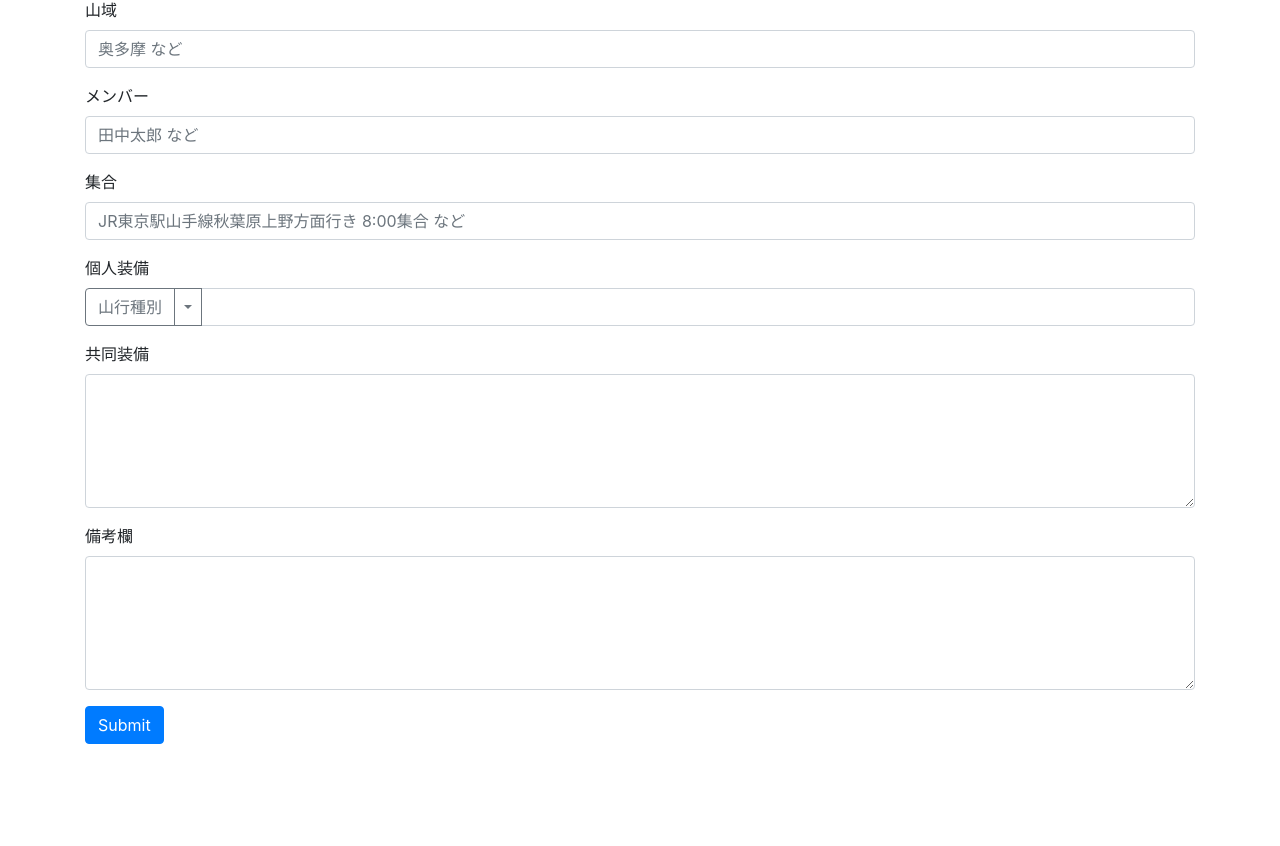
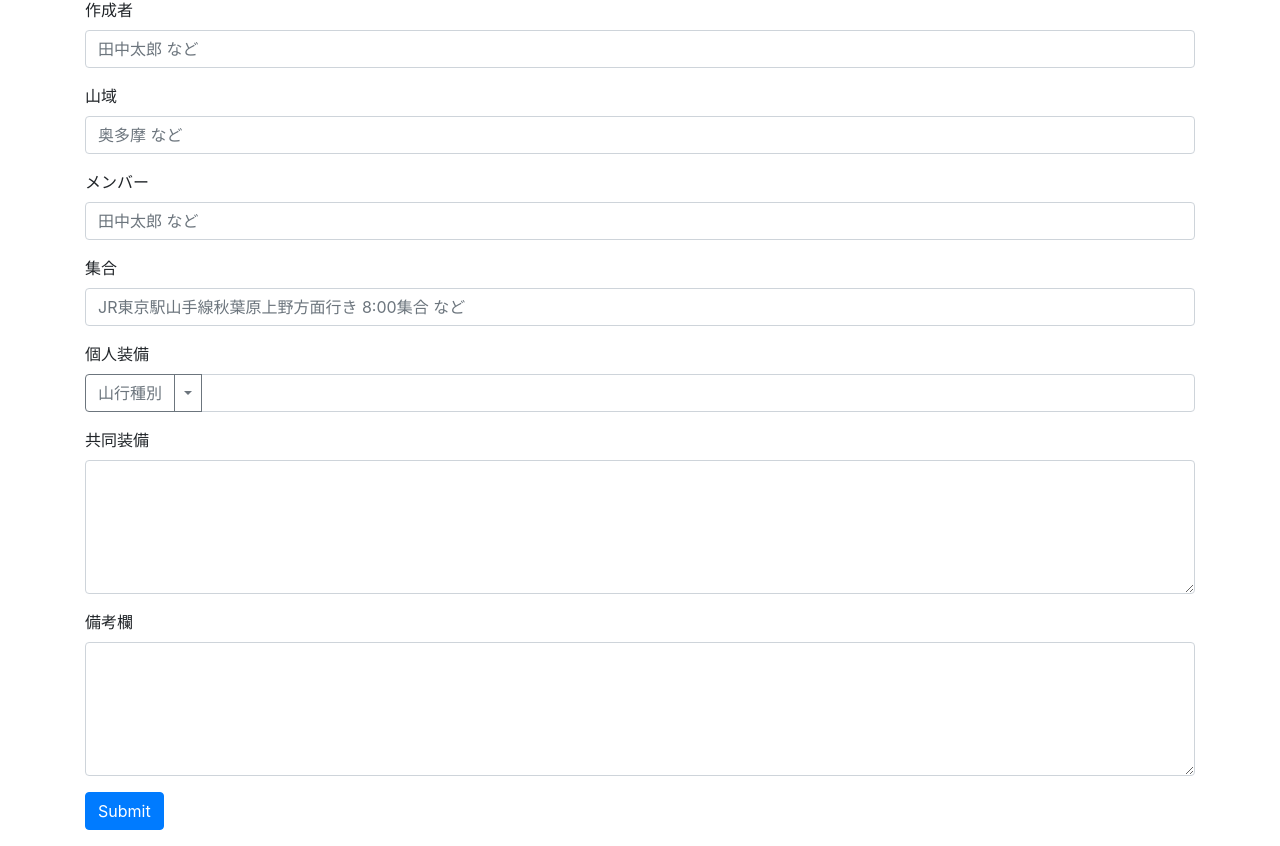
Before and after one commit to araiguma-rascal/araiguma-rascal.github.io, a plain HTML site: page make-plan.html in a window 1280 px wide. Shown: the part 72-918 px from the top of the page. Before the commit the page ends 832 px from the top, so only its background shows below. Drawn offline with nearby package versions, Linux system fonts and the light colour scheme.

Commit message:
作成者の項を追加

```diff
--- a/make-plan.html
+++ b/make-plan.html
@@ -55,6 +55,11 @@
     <!-- Content -->
     <div class="container">
         <form>
+            <div class="form-group">
+                <label for="planner">作成者</label>
+                <input type="area" class="form-control" id="exampleInputEmail1" aria-describedby="emailHelp"
+                    placeholder="田中太郎 など">
+            </div>
             <div class="form-group">
                 <label for="mt-area">山域</label>
                 <input type="area" class="form-control" id="exampleInputEmail1" aria-describedby="emailHelp"
```
